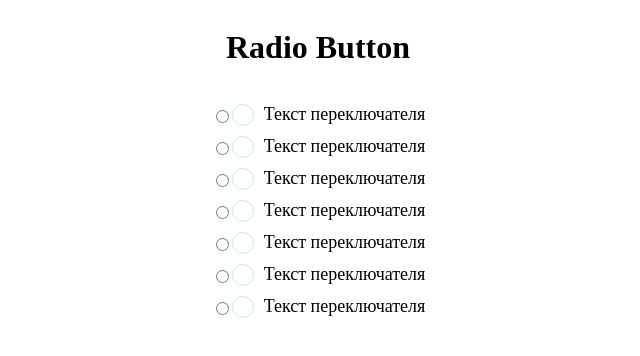
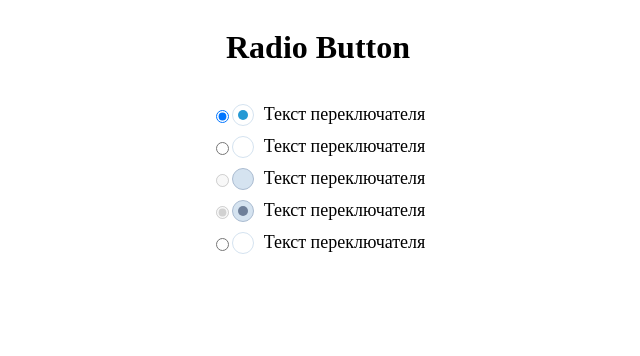
Before and after one commit to Torrex1/vue-buttons, a Vue app: page / in a window 1280 px wide. Shown: the top 356 px of the page, without its empty margins (322-962 px from the left). Built offline with nearby package versions, Linux system fonts and the light colour scheme.

Commit message:
add disabled and disabled-on layouts

```diff
--- a/src/App.vue
+++ b/src/App.vue
@@ -8,7 +8,7 @@
 
     <ul class="radioButtonList">
       <li>
-        <input id="rb1" type="radio">
+        <input id="rb1" type="radio" checked>
         <span class="customRadio"></span>
         <label for="rb1">Текст переключателя</label>
       </li>
@@ -20,13 +20,13 @@
       </li>
 
       <li>
-        <input id="rb3" type="radio">
+        <input id="rb3" type="radio" disabled>
         <span class="customRadio"></span>
         <label for="rb3">Текст переключателя</label>
       </li>
 
       <li>
-        <input id="rb4" type="radio">
+        <input id="rb4" type="radio" disabled checked>
         <span class="customRadio"></span>
         <label for="rb4">Текст переключателя</label>
       </li>
@@ -36,19 +36,6 @@
         <span class="customRadio"></span>
         <label for="rb5">Текст переключателя</label>
       </li>
-
-      <li>
-        <input id="rb6" type="radio">
-        <span class="customRadio"></span>
-        <label for="rb6">Текст переключателя</label>
-      </li>
-
-      <li>
-        <input id="rb7" type="radio">
-        <span class="customRadio"></span>
-        <label for="rb7">Текст переключателя</label>
-      </li>
-
     </ul>
 
   </div>
@@ -102,7 +89,7 @@ input[type="radio"]:checked + .customRadio::before {
   margin: 5px;
 }
 
-input[type="radio"]:hover + .customRadio::before, .customRadio:hover::before {
+input[type="radio"]:hover + .customRadio::before, .customRadio:hover::before{
   content: "";
   display: inline-block;
   width: 10px;
@@ -114,6 +101,15 @@ input[type="radio"]:hover + .customRadio::before, .customRadio:hover::before {
 
 input[type="radio"]:focus + .customRadio {
   box-shadow: 0px 0px 4px 2px #0066AF99;
+}
 
+input[type="radio"]:disabled + .customRadio {
+  cursor: default;
+  border: 1px solid var(--disabled-border);
+  background-color: var(--disabled-bg);
+}
+
+input[type="radio"]:disabled:checked + .customRadio::before {
+  background-color: #6E7F99;
 }
 </style>
--- a/src/assets/base.css
+++ b/src/assets/base.css
@@ -1,4 +1,6 @@
 :root {
     --border-color: #D5E3F0;
     --radio-bg: #2699D4;
+    --disabled-border: #ABBCD1;
+    --disabled-bg: #D5E3F0;
 }
```
